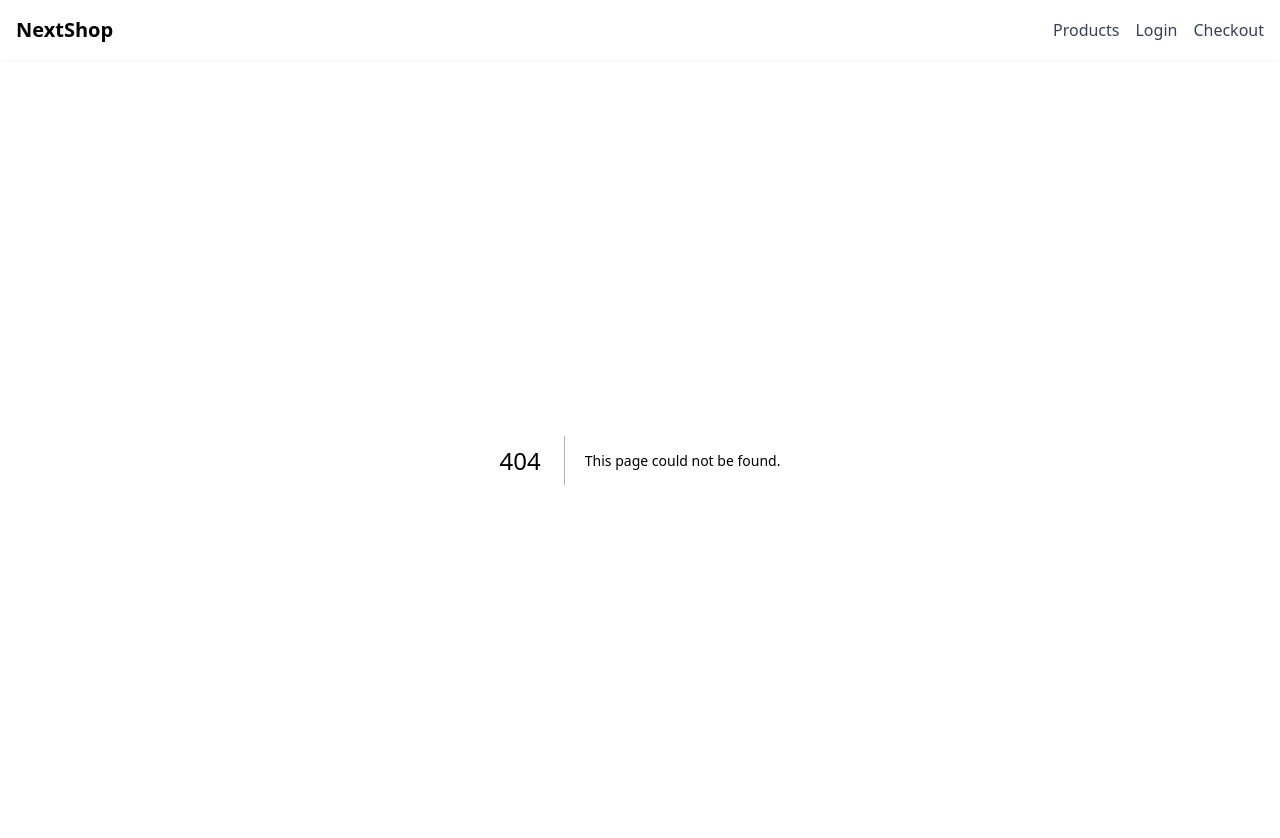
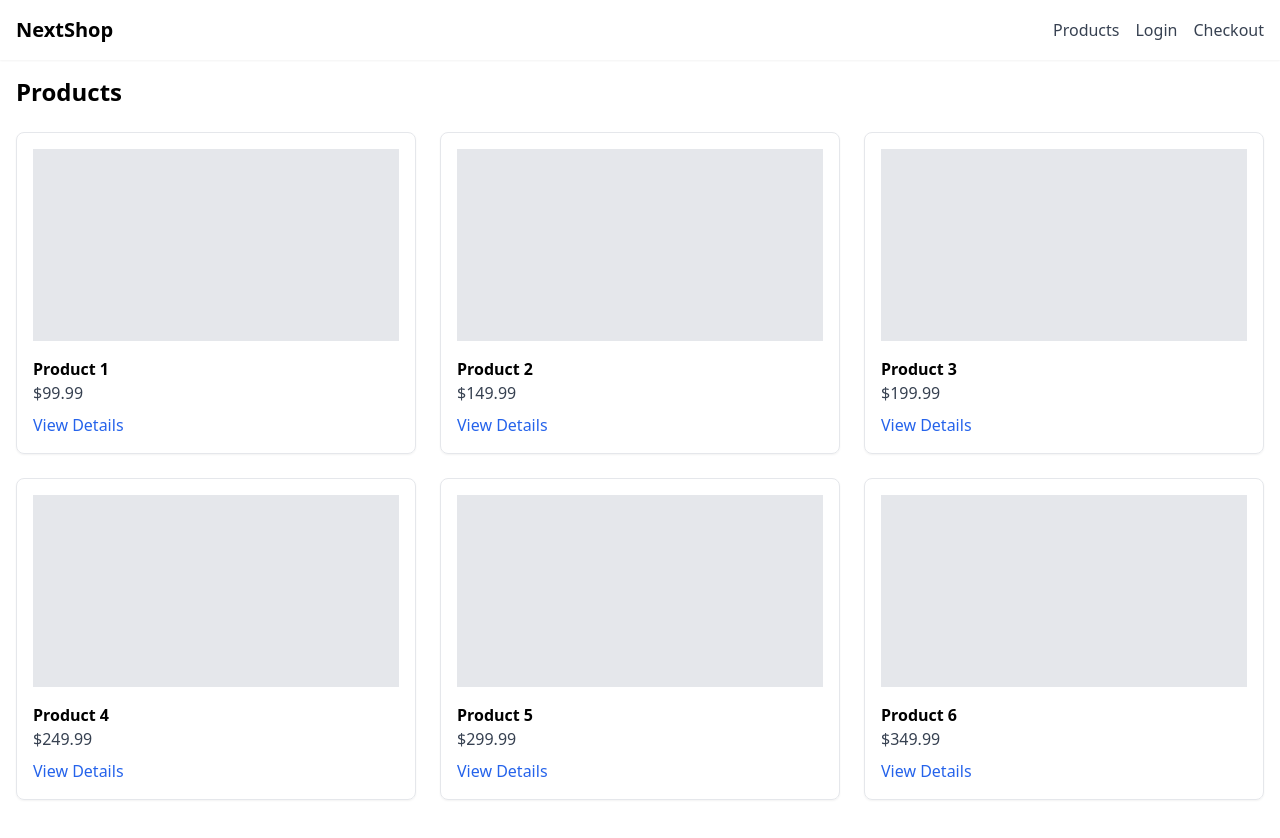
Before and after one commit to jignesh88/nextjs-blazemeter-poc, a Next.js app: page /products in a window 1280 px wide. Before the commit this address had no page. Shown: the top 838 px of the page. After the commit the page ends 816 px from the top, so only its background shows below. Built offline with nearby package versions, Linux system fonts and the light colour scheme.

Commit message:
Add products listing page

```diff
--- /dev/null
+++ b/pages/products.tsx
@@ -0,0 +1,54 @@
+import { useState, useEffect } from 'react';
+import Link from 'next/link';
+
+type Product = {
+  id: number;
+  name: string;
+  price: number;
+  image: string;
+};
+
+export default function Products() {
+  const [products, setProducts] = useState<Product[]>([]);
+  const [loading, setLoading] = useState(true);
+
+  useEffect(() => {
+    // Simulate API fetch
+    setTimeout(() => {
+      setProducts([
+        { id: 1, name: 'Product 1', price: 99.99, image: '/product1.jpg' },
+        { id: 2, name: 'Product 2', price: 149.99, image: '/product2.jpg' },
+        { id: 3, name: 'Product 3', price: 199.99, image: '/product3.jpg' },
+        { id: 4, name: 'Product 4', price: 249.99, image: '/product4.jpg' },
+        { id: 5, name: 'Product 5', price: 299.99, image: '/product5.jpg' },
+        { id: 6, name: 'Product 6', price: 349.99, image: '/product6.jpg' },
+      ]);
+      setLoading(false);
+    }, 800);
+  }, []);
+
+  return (
+    <div className="container mx-auto p-4">
+      <h1 className="text-2xl font-bold mb-6">Products</h1>
+
+      {loading ? (
+        <div className="flex justify-center">
+          <div className="animate-spin rounded-full h-12 w-12 border-b-2 border-gray-900"></div>
+        </div>
+      ) : (
+        <div className="grid grid-cols-1 md:grid-cols-3 gap-6">
+          {products.map(product => (
+            <div key={product.id} className="border rounded-lg p-4 shadow-sm">
+              <div className="w-full h-48 bg-gray-200 mb-4"></div>
+              <h2 className="font-bold">{product.name}</h2>
+              <p className="text-gray-700">${product.price}</p>
+              <Link href={`/product/${product.id}`} className="mt-2 inline-block text-blue-600">
+                View Details
+              </Link>
+            </div>
+          ))}
+        </div>
+      )}
+    </div>
+  );
+}
```
